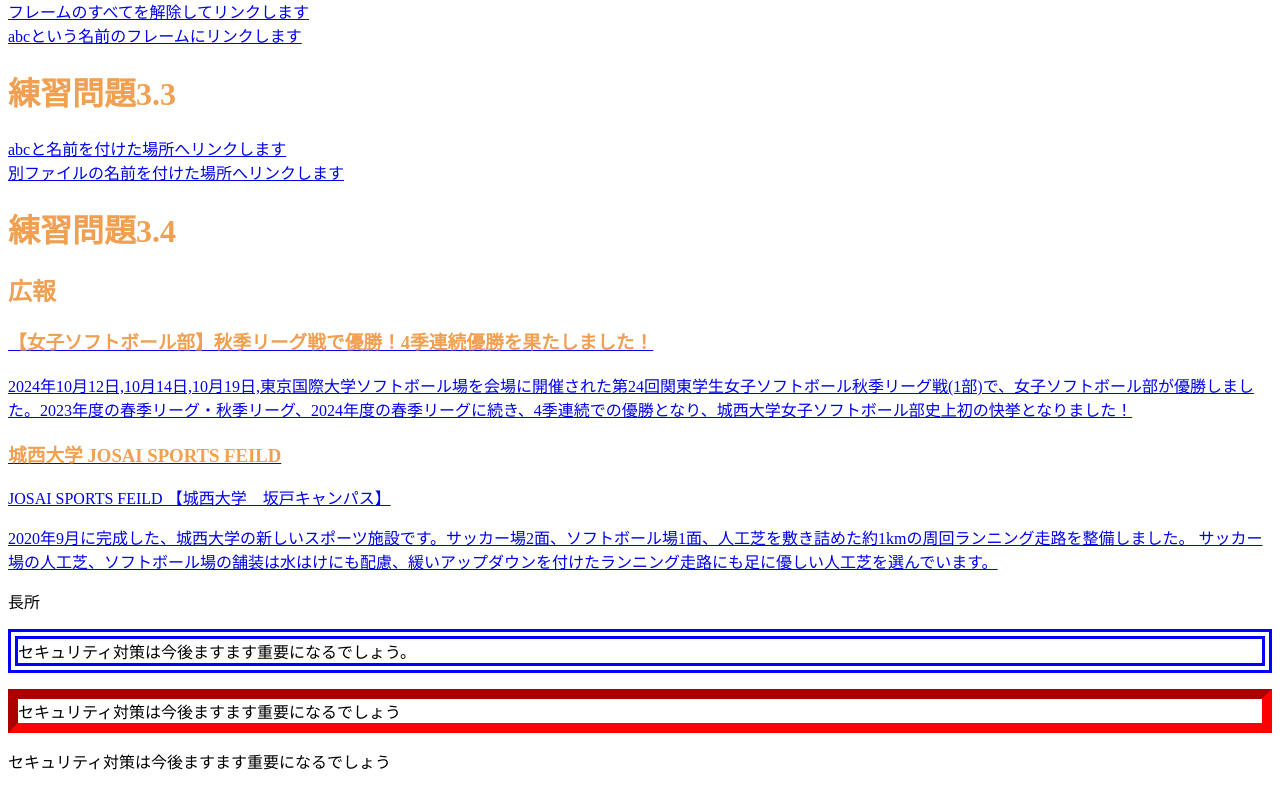
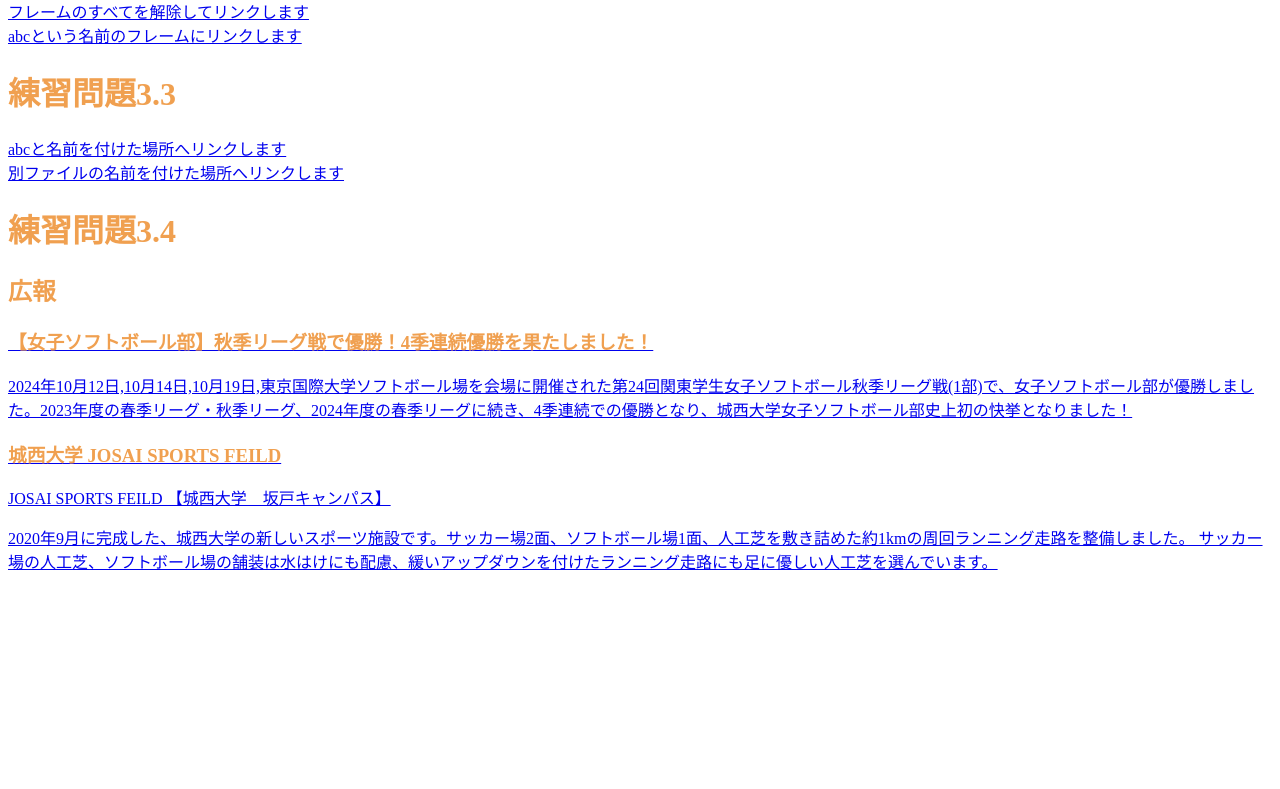
Before and after one commit to sakamotoyoh/4040yoh, a plain HTML site: page index.html in a window 1280 px wide. Shown: the part 3134-3923 px from the top of the page. After the commit the page ends 3723 px from the top, so only its background shows below. Drawn offline with Linux system fonts and the light colour scheme.

Commit message:
Update index.html

```diff
--- a/index.html
+++ b/index.html
@@ -164,15 +164,7 @@
   サッカー場の人工芝、ソフトボール場の舗装は水はけにも配慮、緩いアップダウンを付けたランニング走路にも足に優しい人工芝を選んでいます。</p>
  </section></a>
 </aside>
-
+</body>
+</html>
 <title>Web開発の練習2024</title>
 <link rel="stylesheet" href="mystyle.css">
-
- <th class="important">長所</th>
-
- <p class="sample1">セキュリティ対策は今後ますます重要になるでしょう。</p>
- <p class="sample2">セキュリティ対策は今後ますます重要になるでしょう</p>
- <p class="sample#">セキュリティ対策は今後ますます重要になるでしょう</p>
-
-</body>
-</html>
```
